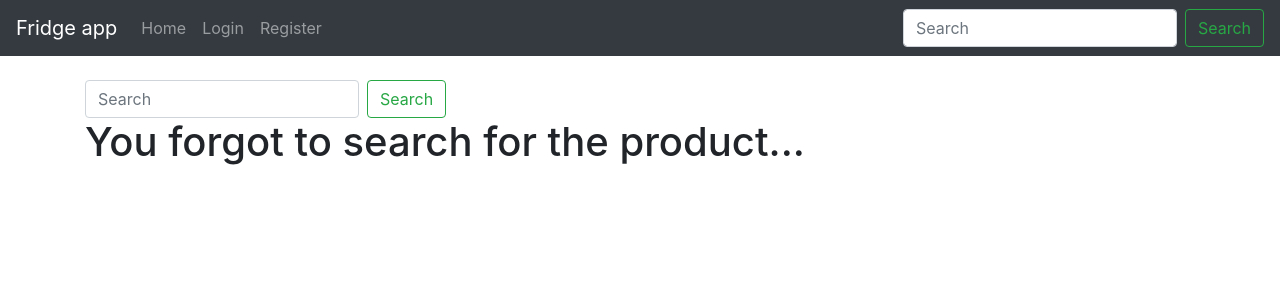
After one commit to Danzigerrr/Fridge-Manager, a Django app: page /products/search in a window 1280 px wide. The commit adds this page. Shown: the top 300 px of the page. Run offline with Django 4.2, Linux system fonts and the light colour scheme.

Commit message:
added searching products

```diff
--- a/fridgemanager/fridge/templates/navbar.html
+++ b/fridgemanager/fridge/templates/navbar.html
@@ -29,9 +29,10 @@
 				<div class="dropdown-menu" aria-labelledby="navbarDropdown">
 					<a class="dropdown-item" href="{% url 'product_list' %}">Your products</a>
 					{% if user.is_authenticated %}
-						<div class="dropdown-divider"></div>
-						<a class="dropdown-item" href="{% url 'product_add' %}">Add products</a>
+					<div class="dropdown-divider"></div>
+					<a class="dropdown-item" href="{% url 'product_add' %}">Add products</a>
 					{% endif %}
+					<a class="dropdown-item" href="{% url 'product_search' %}">Search products</a>
 				</div>
 			</li>
 			{% endif %}
--- /dev/null
+++ b/fridgemanager/fridge/templates/product/products_search.html
@@ -0,0 +1,23 @@
+{% extends 'base.html' %}
+{% block content %}
+
+		<form method="POST" action="{% url 'product_search' %}" class="form-inline my-2 my-lg-0">
+			{% csrf_token %}
+			<input class="form-control mr-sm-2" name="searched" type="search" placeholder="Search" aria-label="Search">
+			<br/>
+			<button class="btn btn-outline-success my-2 my-sm-0" type="submit">Search</button>
+		</form>
+
+		{% if searched %}
+			<h1>You searched for {{ searched }}</h1>
+			<br/>
+			{% for product in products %}
+				{{ product }}
+		<br/>
+			{% endfor %}
+		{% else %}
+			<h1>You forgot to search for the product...</h1>
+		{% endif %}
+
+
+{% endblock %}
--- a/fridgemanager/fridge/urls.py
+++ b/fridgemanager/fridge/urls.py
@@ -8,6 +8,7 @@ urlpatterns = [
     path('products/<product_id>/detail', views.product_detail, name='product_detail'),
     path('products/<product_id>/update', views.product_update, name='product_update'),
     path('products/<product_id>/delete', views.product_delete, name='product_delete'),
+    path('products/search', views.products_search, name='product_search'),
 
     path('fridges/', views.fridge_list, name='fridge_list'),
     path('fridges/add', views.fridge_add, name='fridge_add'),
--- a/fridgemanager/fridge/views/product.py
+++ b/fridgemanager/fridge/views/product.py
@@ -4,6 +4,7 @@ from ..forms import ProductForm
 from django.http import HttpResponseRedirect
 from django.core.paginator import Paginator
 from django.contrib import messages
+from django.db.models import Q
 
 
 def product_list(request):
@@ -59,3 +60,19 @@ def product_delete(request, product_id):
 
     messages.success(request, 'You are unauthorized to delete this product!')
     return redirect('product_list')
+
+
+def products_search(request):
+    if request.method == 'POST':
+        searched = request.POST['searched']
+        # products = Product.objects.filter(name__contains=searched)  # single field of model
+        products = Product.objects.filter(
+            Q(name__contains=searched) |
+            Q(description__contains=searched) |
+            Q(amount__contains=searched) |
+            Q(amount_unit__contains=searched)
+        )
+        return render(request, 'product/products_search.html',
+                      {'searched': searched, 'products': products})
+    else:
+        return render(request, 'product/products_search.html', {})
```
